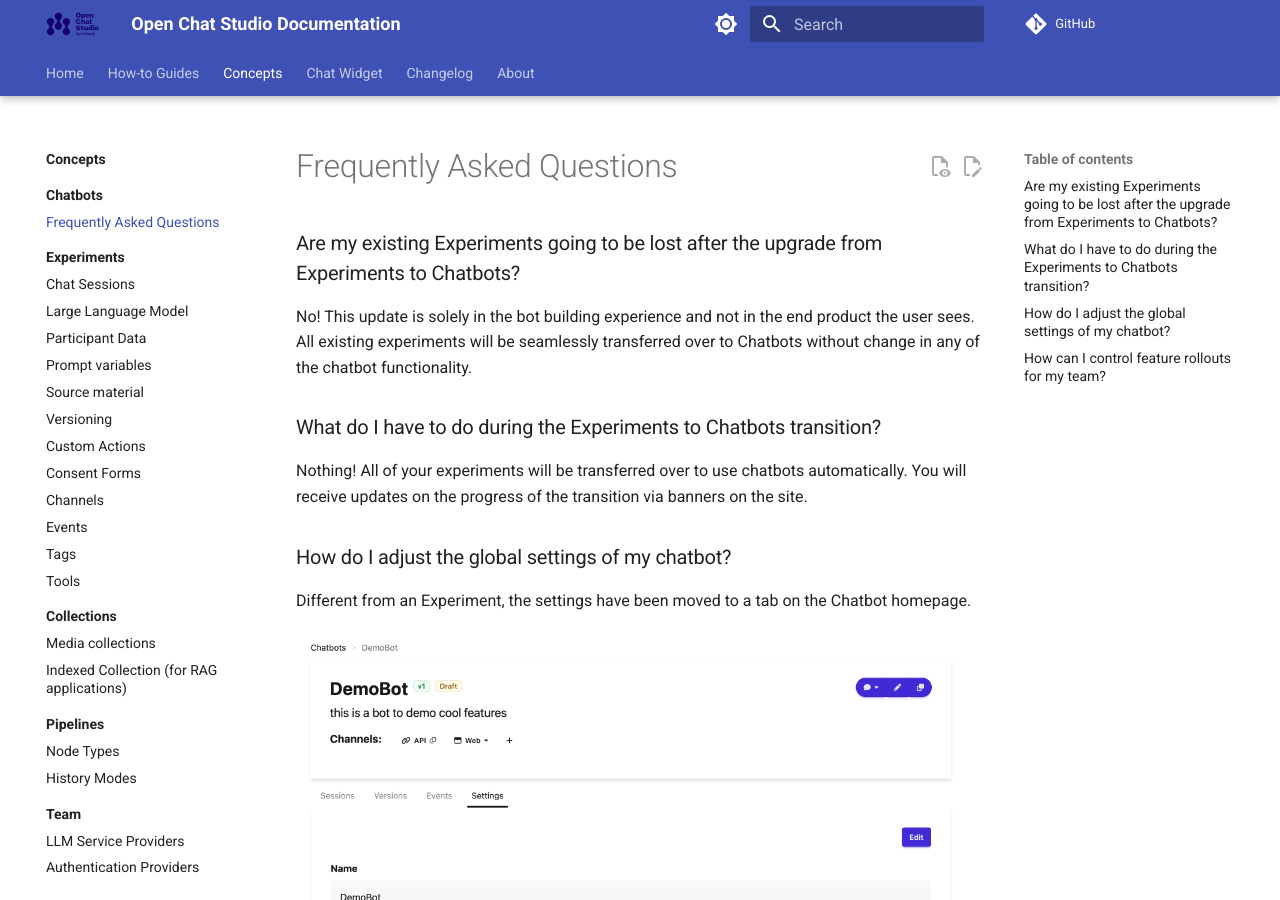
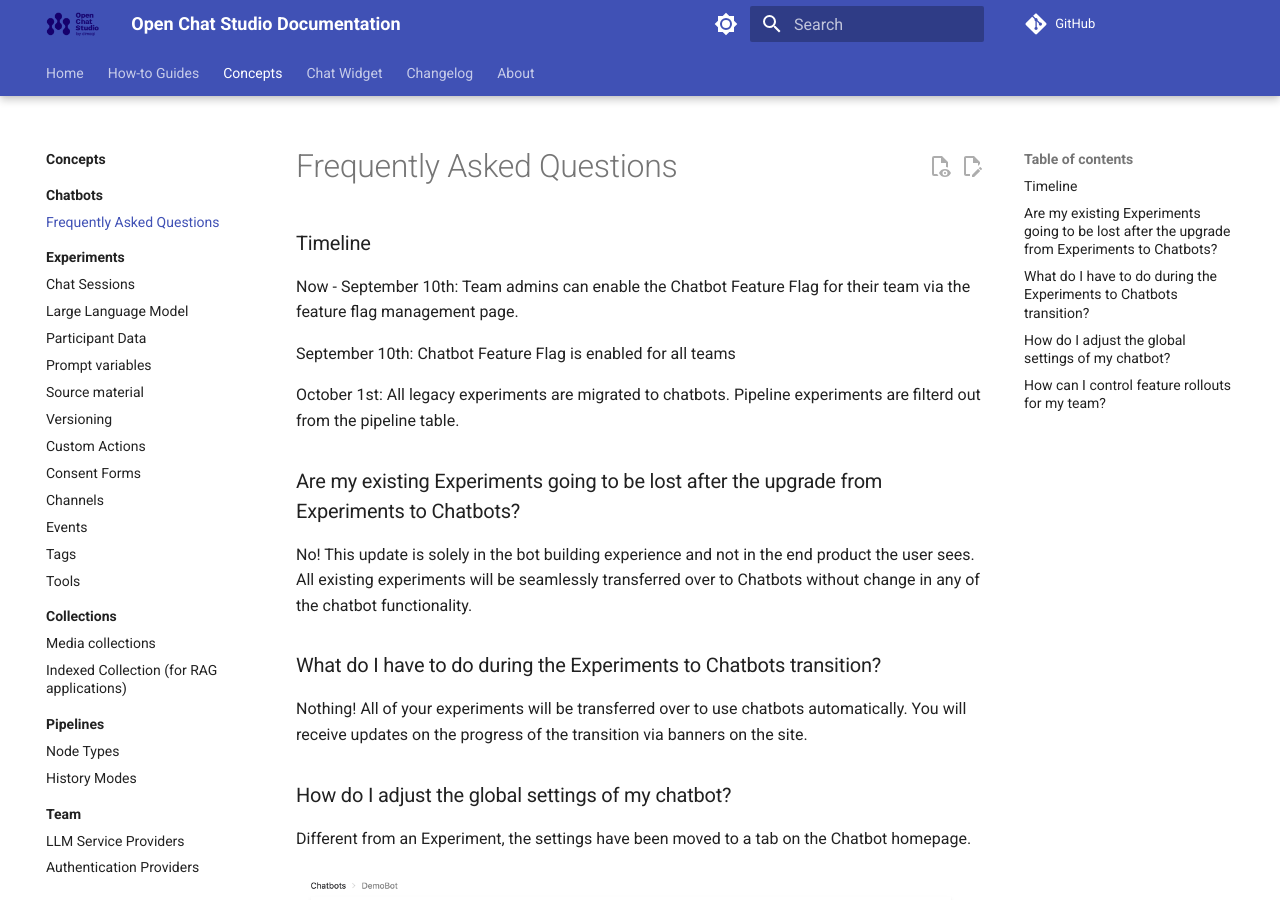
Before and after one commit to dimagi/open-chat-studio-docs, an MkDocs documentation site: the page built from docs/concepts/chatbots/rollout_faq.md, in a window 1280 px wide and 900 px high. Built offline with MkDocs 1.6.1 and Material for MkDocs 9.7.7, drawn with Linux system fonts in a browser that asks for light colours; a script that is not in the unit is left out; comment, search, counter and statistics services are not loaded.

Commit message:
update rollout timeline

```diff
--- a/docs/concepts/chatbots/rollout_faq.md
+++ b/docs/concepts/chatbots/rollout_faq.md
@@ -1,4 +1,14 @@
 # Frequently Asked Questions
+
+### Timeline
+
+Now - September 10th: Team admins can enable the Chatbot Feature Flag for their team via the feature flag management page.
+
+September 10th: Chatbot Feature Flag is enabled for all teams
+
+October 1st: All legacy experiments are migrated to chatbots. Pipeline experiments are filterd out from the pipeline table.
+
+
 
 ### Are my existing Experiments going to be lost after the upgrade from Experiments to Chatbots?
 No! This update is solely in the bot building experience and not in the end product the user sees. All existing experiments will be seamlessly transferred over to Chatbots without change in any of the chatbot functionality.
```
